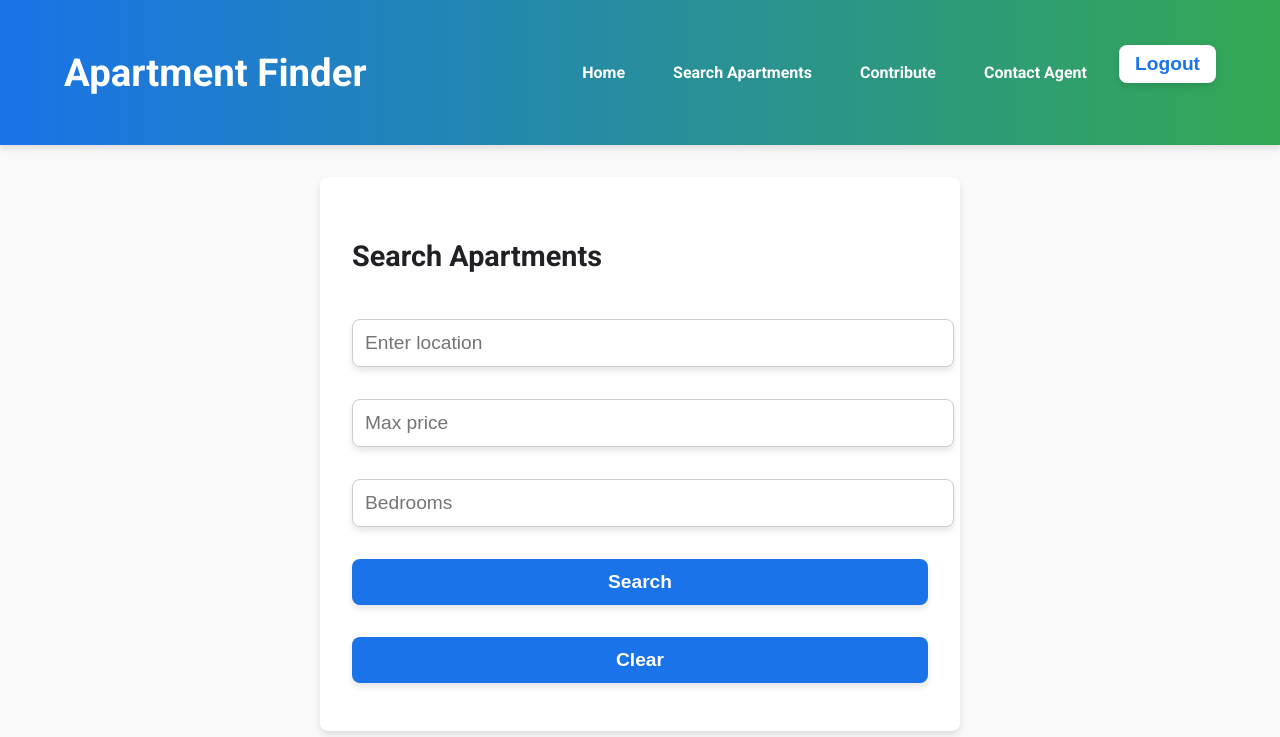
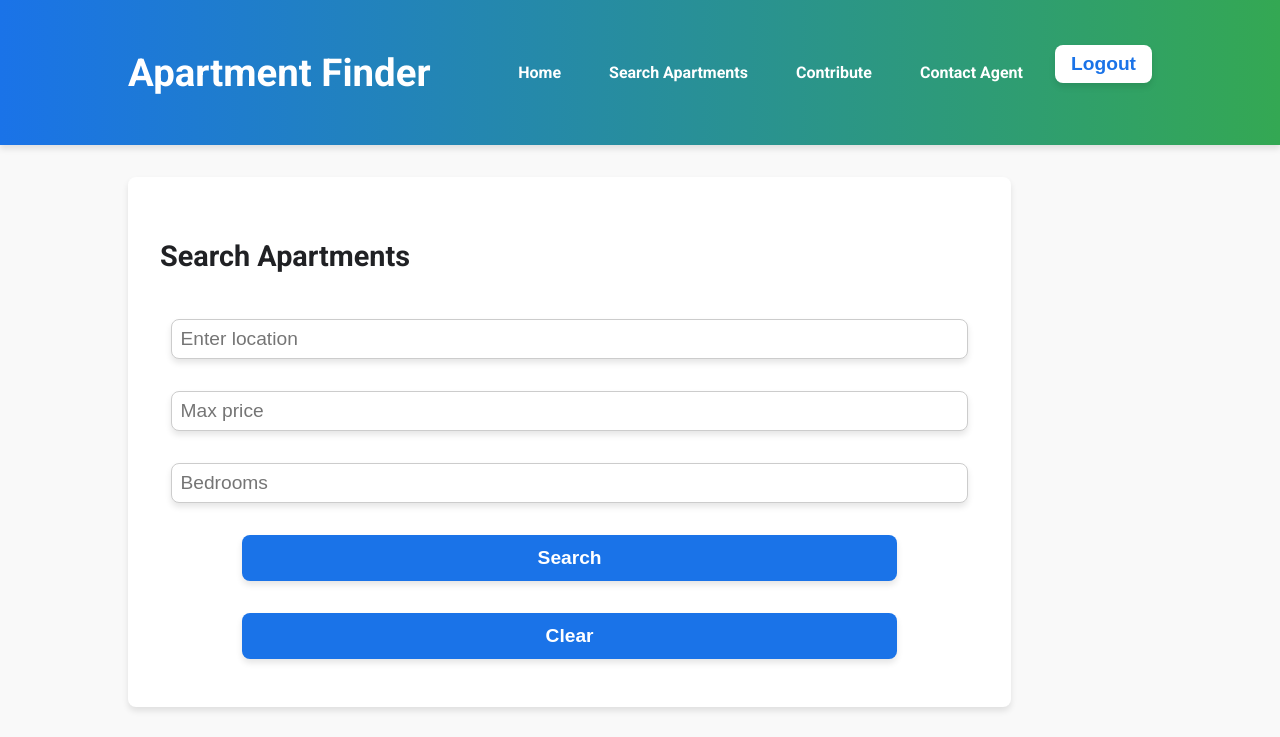
Before and after one commit to SivaPrasanthSivakumar/React-Based-Apartment-Finder-App, a React (Create React App) app: page /search in a window 1280 px wide. Shown: the top 737 px of the page. Built offline with nearby package versions, Linux system fonts and the light colour scheme; sample sign-in values are in the browser's storage.

Commit message:
styling update

```diff
--- a/src/styles.css
+++ b/src/styles.css
@@ -26,7 +26,7 @@ body {
 header {
   background: var(--header-gradient);
   color: white;
-  padding: var(--base-spacing) 5%;
+  padding: var(--base-spacing) 10%;
   display: flex;
   justify-content: space-between;
   align-items: center;
@@ -124,11 +124,14 @@ nav a:hover {
 
 main {
   padding: 2rem;
-  max-width: 50%;
+  max-width: 80%;
   margin: 0 auto;
+  gap: 2rem;
+  align-items: center;
 }
 
 section {
+  max-width: 80%;
   margin-bottom: 2rem;
   background: white;
   padding: 2rem;
@@ -147,11 +150,11 @@ section:hover {
 input,
 textarea,
 button {
-  display: block;
-  width: 100%;
+  width: 95%;
+  margin: 0 auto;
   margin-bottom: 1rem;
-  padding: 0.75rem;
-  border: 1px solid #ccc;
+  padding: 0.5rem;
+  border: 0.5px solid #ccc;
   border-radius: var(--border-radius);
   font-size: var(--font-size-base);
   box-shadow: var(--box-shadow);
@@ -166,6 +169,10 @@ textarea:focus {
 }
 
 button {
+  display: flex;
+  justify-content: center;
+  align-items: center;
+  width: 80%;
   background-color: var(--primary-color);
   color: white;
   border: none;
@@ -179,7 +186,7 @@ button {
 
 button:hover {
   background-color: var(--accent-color);
-  transform: scale(1.05);
+  transform: scale(1.01);
 }
 
 link-style-button {
@@ -300,6 +307,15 @@ video {
   height: auto;
 }
 
+.parent-container {
+  display: flex;
+  flex-direction: column;
+  align-items: center;
+  justify-content: center;
+  height: 100vh;
+  text-align: center;
+}
+
 @media (max-width: 1024px) {
   main {
     padding: 1rem;
```
